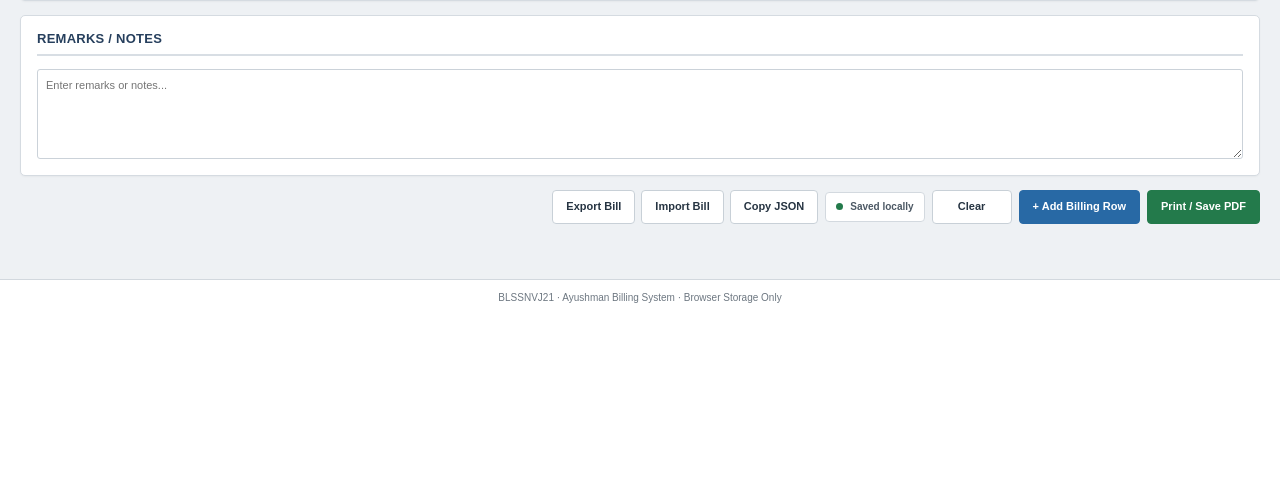
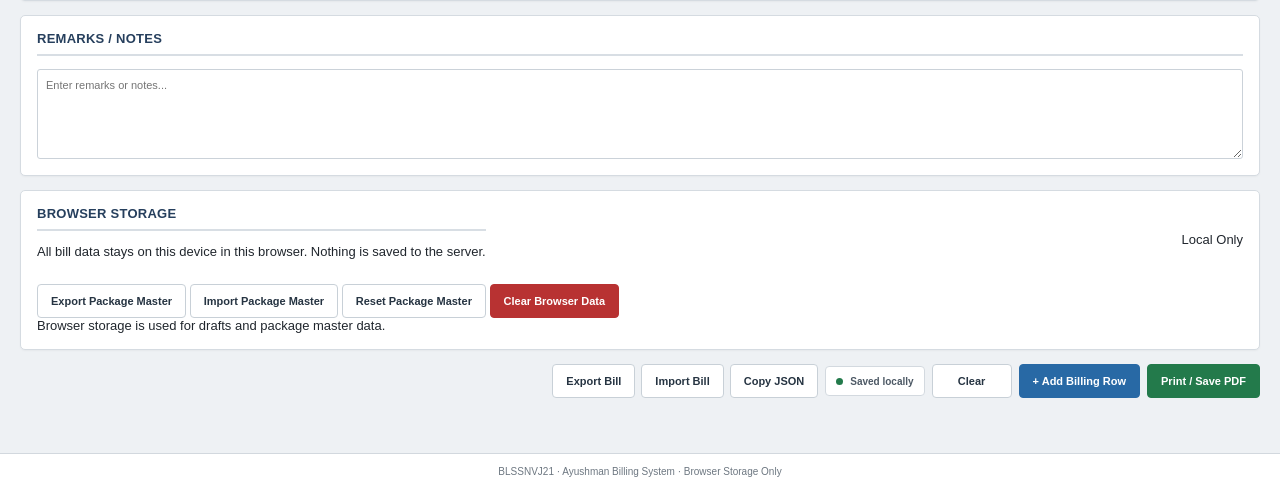
Before and after one commit to shreebalaji767/AYUSHMAN-BILLING, a Flask app: page / in a window 1280 px wide. Shown: the part 836-1325 px from the top of the page. Before the commit the page ends 1139 px from the top, so only its background shows below. Run offline with Flask 3, Linux system fonts and the light colour scheme.

Commit message:
Add browser-only storage center

```diff
--- a/templates/index.html
+++ b/templates/index.html
@@ -793,6 +793,34 @@
 
 
         <!-- =================================================
+             LOCAL STORAGE CENTER
+        ================================================== -->
+
+        <section class="section-card storage-center" aria-labelledby="storageCenterTitle">
+            <div class="section-header">
+                <div>
+                    <h2 class="section-title" id="storageCenterTitle">Browser Storage</h2>
+                    <p class="section-help">All bill data stays on this device in this browser. Nothing is saved to the server.</p>
+                </div>
+                <span class="storage-badge" id="storageCenterStatus">Local Only</span>
+            </div>
+
+            <div class="storage-center-grid">
+                <button type="button" class="btn btn-secondary" id="exportPackageMasterBtn">Export Package Master</button>
+                <button type="button" class="btn btn-secondary" id="importPackageMasterBtn">Import Package Master</button>
+                <button type="button" class="btn btn-secondary" id="resetPackageMasterBtn">Reset Package Master</button>
+                <button type="button" class="btn btn-danger" id="clearBrowserStorageBtn">Clear Browser Data</button>
+            </div>
+
+            <input type="file" id="packageMasterFileInput" accept=".json,application/json" hidden>
+
+            <div class="storage-summary" id="storageSummary" aria-live="polite">
+                Browser storage is used for drafts and package master data.
+            </div>
+        </section>
+
+
+        <!-- =================================================
              BOTTOM ACTIONS
         ================================================== -->
 
```
